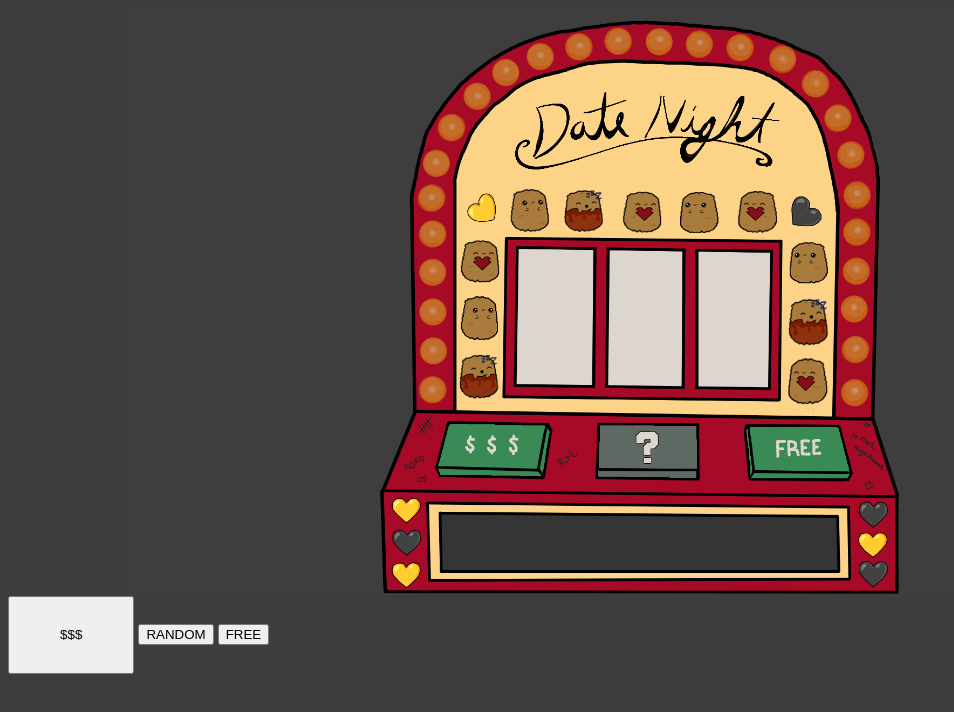
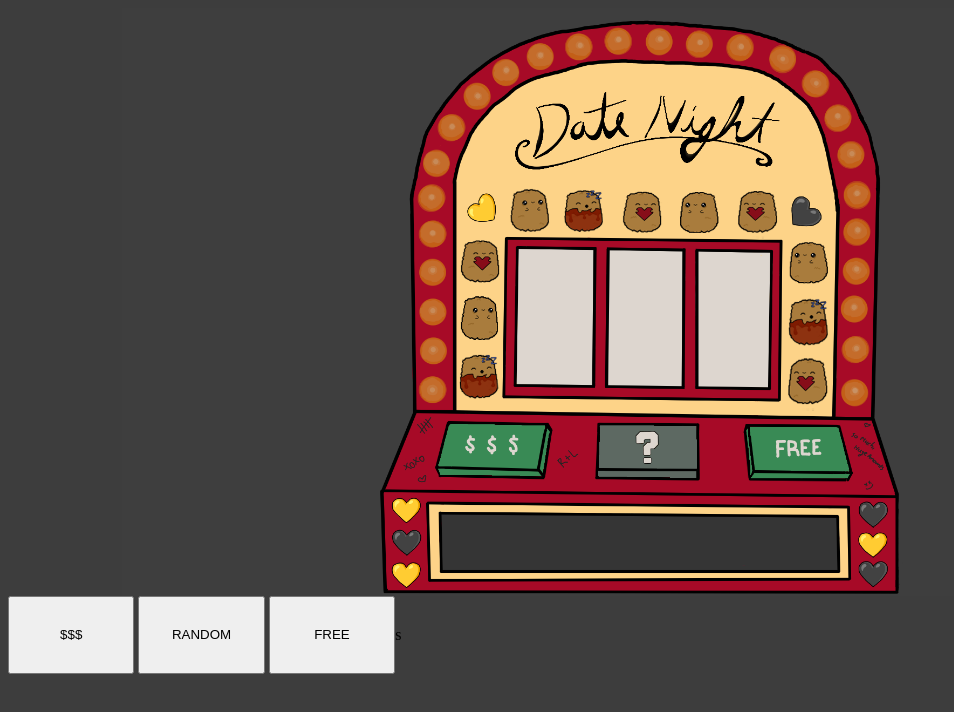
Before and after one commit to itsmoongoose/Date-Night, a plain HTML site: page src/index.html in a window 1280 px wide. Shown: the whole page, without its empty margins (0-954 px from the left). Drawn offline with Linux system fonts and the light colour scheme.

Commit message:
Change size of all buttons with class

```diff
--- a/src/css/styles.css
+++ b/src/css/styles.css
@@ -9,7 +9,7 @@ body {
     z-index: 0;
 }
 
-#paid-btn {
+.buttons {
     z-index: 1;
     width: 10%;
     height: 10%;
--- a/src/index.html
+++ b/src/index.html
@@ -11,9 +11,9 @@
         <main>
             <img id="slot-machine-background" src="img/slot-machine-background.png" alt="If you can read this, the page did not load properly. Please try again.">
             <section>
-                <button id="paid-btn">$$$</button>
-                <button id="random-btn">RANDOM</button>
-                <button id="free-btn">FREE</button>
+                <button class="buttons" id="paid-btn">$$$</button>
+                <button class="buttons" id="random-btn">RANDOM</button>
+                <button class="buttons" id="free-btn">FREE</button>s
             </section>
         </main>
 
```
